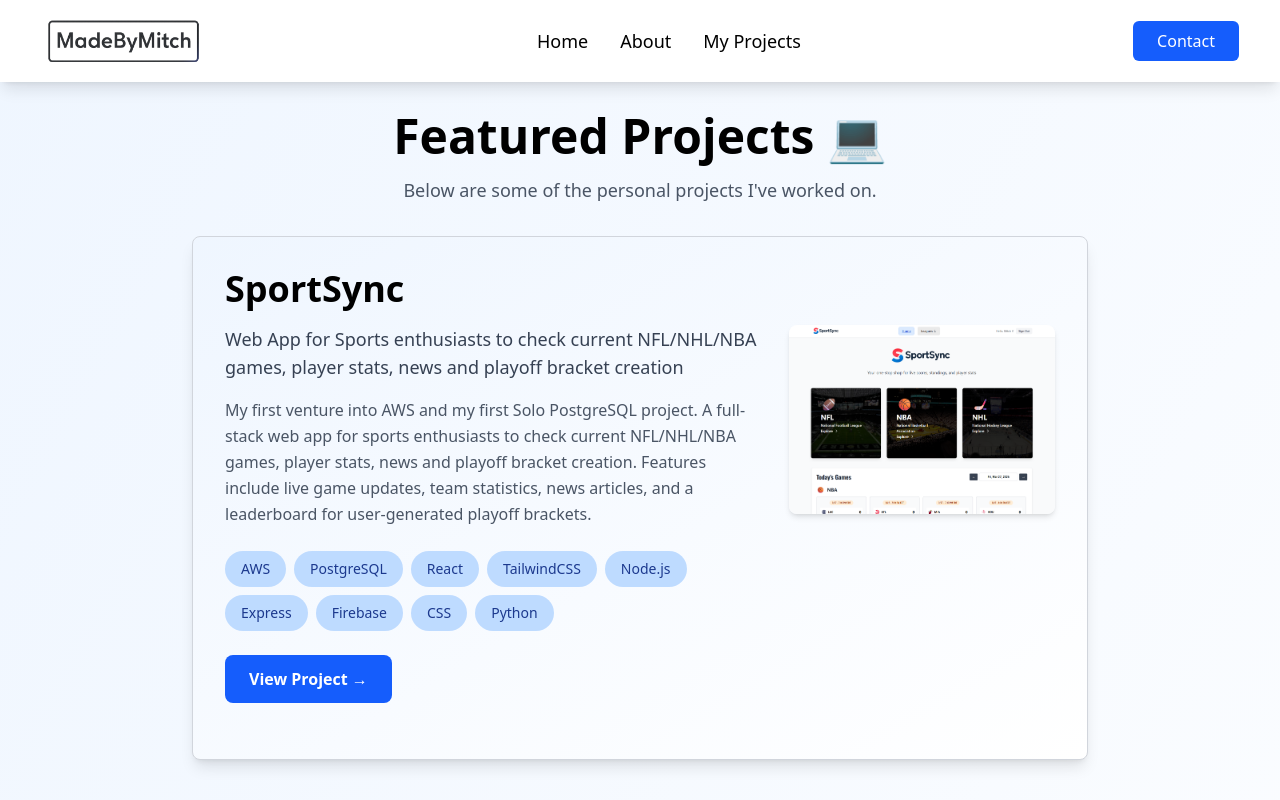
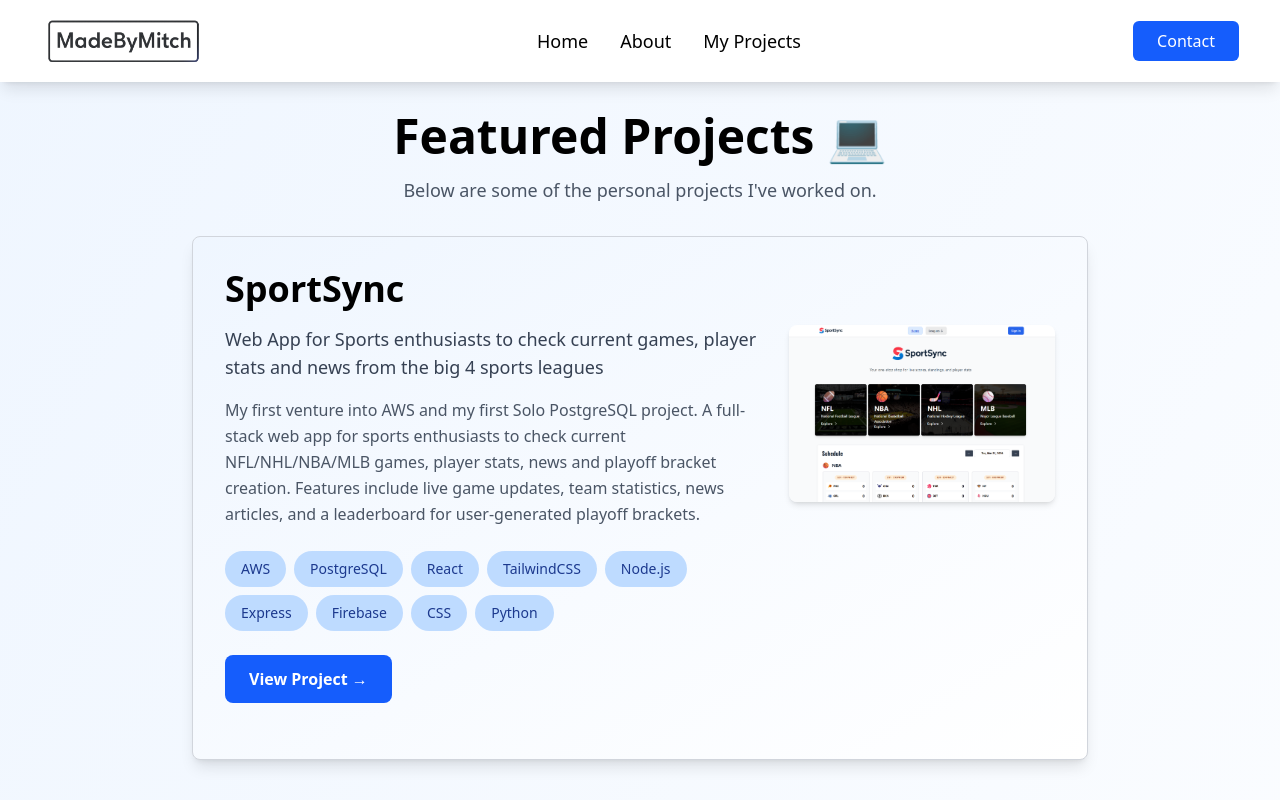
Before and after one commit to PorkyPorkensen/personalSite2, a React (Vite) app: page /portfolio in a window 1280 px wide. Shown: the top 800 px of the page. Built offline with nearby package versions, Linux system fonts and the light colour scheme.

Commit message:
sportsync update

```diff
--- a/src/data.ts
+++ b/src/data.ts
@@ -11,8 +11,8 @@
     id: 0,
     name: "SportSync",
     image: sportPic, // Replace with actual project image
-    short: "Web App for Sports enthusiasts to check current NFL/NHL/NBA games, player stats, news and playoff bracket creation",
-    details: "My first venture into AWS and my first Solo PostgreSQL project. A full-stack web app for sports enthusiasts to check current NFL/NHL/NBA games, player stats, news and playoff bracket creation. Features include live game updates, team statistics, news articles, and a leaderboard for user-generated playoff brackets.",
+    short: "Web App for Sports enthusiasts to check current games, player stats and news from the big 4 sports leagues",
+    details: "My first venture into AWS and my first Solo PostgreSQL project. A full-stack web app for sports enthusiasts to check current NFL/NHL/NBA/MLB games, player stats, news and playoff bracket creation. Features include live game updates, team statistics, news articles, and a leaderboard for user-generated playoff brackets.",
     stack: ["AWS", "PostgreSQL", "React", "TailwindCSS","Node.js", "Express", "Firebase", "CSS", "Python",],
     url: "https://www.sportsync.cc/",
   },
```
Also changed, not shown: src/images/ss2.png.
